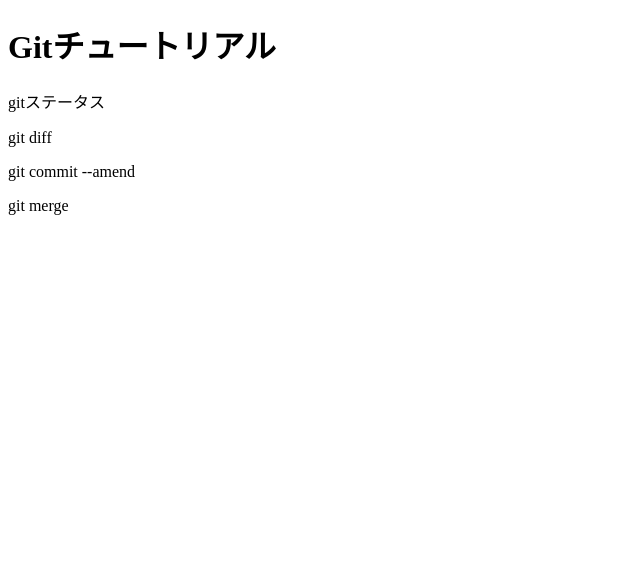
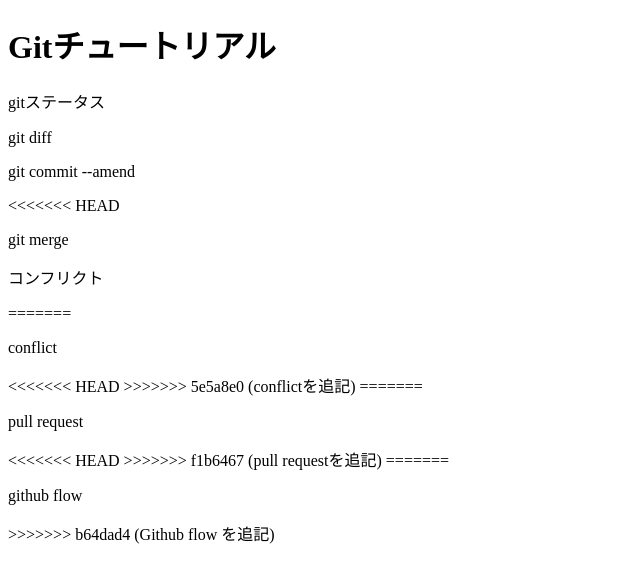
Before and after one commit to ropichan/git_tutorial, a plain HTML site: page index.html in a window 1280 px wide. Shown: the whole page, without its empty margins (0-640 px from the left). Drawn offline with Linux system fonts and the light colour scheme.

Commit message:
コンフリクトを追記

```diff
--- a/index.html
+++ b/index.html
@@ -10,6 +10,19 @@
     <p>gitステータス</p>
     <p>git diff</p>
     <p>git commit --amend</p>
+<<<<<<< HEAD
     <p>git merge</p>
+    <p>コンフリクト</p>
+=======
+    <p>conflict</p>
+<<<<<<< HEAD
+>>>>>>> 5e5a8e0 (conflictを追記)
+=======
+    <p>pull request</p>
+<<<<<<< HEAD
+>>>>>>> f1b6467 (pull requestを追記)
+=======
+    <p>github flow</p>
+>>>>>>> b64dad4 (Github flow を追記)
 </body>
 </html>
```
